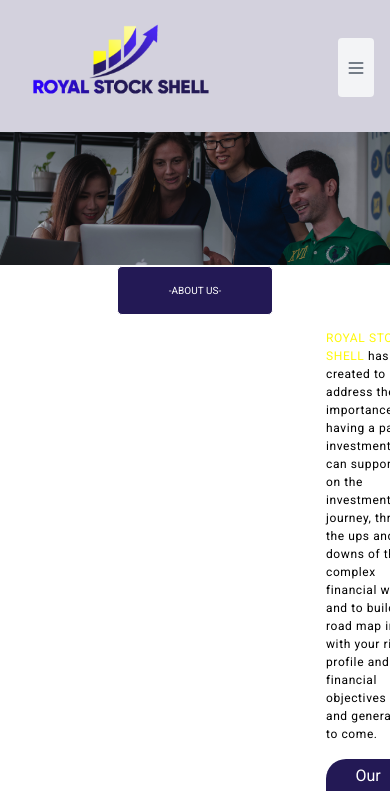
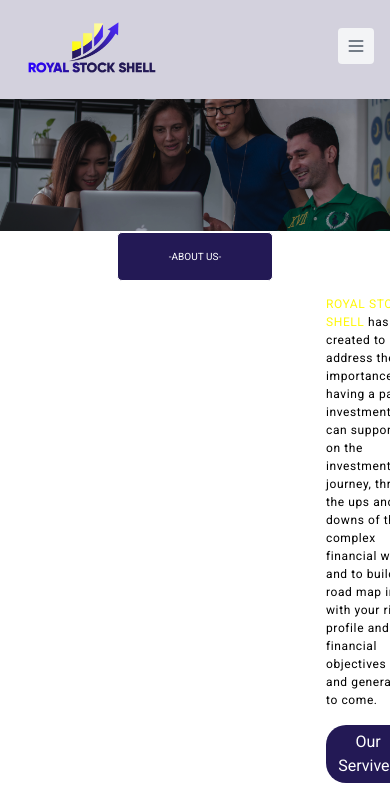
Before and after one commit to ikpeku/royal-stock, a React (Create React App) app: page /about in a window 390 px wide. Shown: the top 791 px of the page. Built offline with nearby package versions, Linux system fonts and the light colour scheme.

Commit message:
updates navbar for mobile

```diff
--- a/src/components/navbar/Navbar.jsx
+++ b/src/components/navbar/Navbar.jsx
@@ -6,16 +6,17 @@ import { NavLink, Link } from 'react-router-dom';
 
 const Navbar = () => {
     return (
-            <header className="bg-[#D3D1DD] home-navbar h-[132px]">
+            <header className="bg-[#D3D1DD] home-navbar md:h-[132px]">
                 <div className="max-w-screen-xl px-4 xl:px-0 mx-auto">
                     <div className="flex justify-between pt-4">
                         <div className='logo-section'>
                             <span className="sr-only">Logo</span>
-                            <Link to='/'><img src={AllPhotos.Logo} alt="royal stock logo" /></Link>
+                            <Link to='/'>
+                                <img className="w-[50%] pb-6 md:pb-0 md:w-full" src={AllPhotos.Logo} alt="royal stock logo" /></Link>
                         </div>
 
-                        <div className="relative link-section w-[60%] grid">
-                            <div className="flex justify-end translator-div w-full">
+                        <div className="link-section md:w-[60%] md:grid">
+                            <div className="hidden md:flex justify-end translator-div w-full">
                                 <div id='translator'></div>
                             </div>
 
@@ -47,7 +48,7 @@ const Navbar = () => {
                                 </ul>
                             </nav>
 
-                            <div className="block md:hidden flex justify-end">
+                            <div className="block md:hidden flex justify-end pt-3">
                                 <button
                                     className="p-2 text-gray-600 transition bg-gray-100 rounded hover:text-gray-600/75"
                                 >
--- a/src/components/navbar/Navbar.scss
+++ b/src/components/navbar/Navbar.scss
@@ -1,11 +1,4 @@
 .home-navbar {
-    .logo-section {
-        img {
-            width: 100%;
-        }
-
-    }
-
     .link-section {
         ul {
             li {
```
